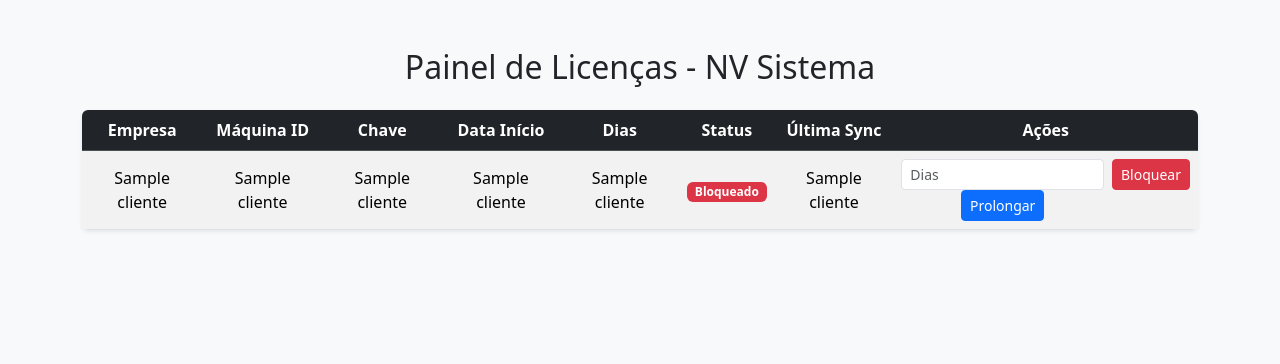
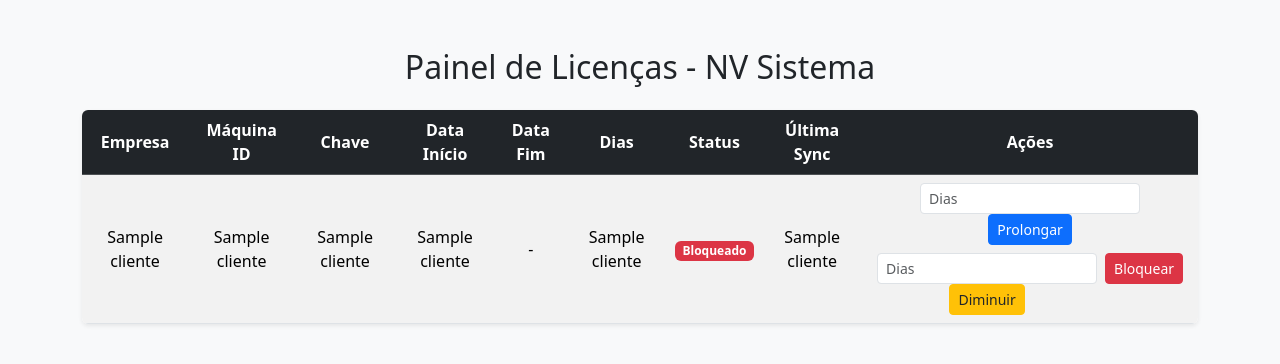
Before and after one commit to servidor879909499/servidor_licencas, a Flask app: template templates/painel.html in a window 1280 px wide. Shown: the top 364 px of the page. Run offline with Flask 3, Linux system fonts and the light colour scheme; the template is opened without the code that fills it: most values are stand-ins (such as "Sample title", 1, 10 or a date in 2020); some libraries are stand-ins or nearby versions.

Commit message:
Update painel.html

```diff
--- a/templates/painel.html
+++ b/templates/painel.html
@@ -20,6 +20,7 @@
             display: flex;
             gap: 0.5rem;
             justify-content: center;
+            flex-wrap: wrap;
         }
         @media (max-width: 768px) {
             .form-inline {
@@ -40,6 +41,7 @@
                     <th>Máquina ID</th>
                     <th>Chave</th>
                     <th>Data Início</th>
+                    <th>Data Fim</th>
                     <th>Dias</th>
                     <th>Status</th>
                     <th>Última Sync</th>
@@ -53,6 +55,13 @@
                     <td>{{ c[2] }}</td>
                     <td>{{ c[3] }}</td>
                     <td>{{ c[4] | string }}</td>
+                    <td>
+                        {% if c[4] and c[5] %}
+                            {{ (c[4] + timedelta(days=c[5])) | string }}
+                        {% else %}
+                            -
+                        {% endif %}
+                    </td>
                     <td>{{ c[5] }}</td>
                     <td>
                         {% if c[6] == 'ativo' %}
@@ -66,10 +75,14 @@
                         <div class="form-inline">
                             <form action="{{ url_for('prolongar', cliente_id=c[0]) }}" method="POST">
                                 <input type="number" name="dias" placeholder="Dias" class="form-control form-control-sm" required min="1">
-                                <button class="btn btn-sm btn-primary mt-1 mt-md-0">Prolongar</button>
+                                <button class="btn btn-sm btn-primary">Prolongar</button>
+                            </form>
+                            <form action="{{ url_for('diminuir', cliente_id=c[0]) }}" method="POST">
+                                <input type="number" name="dias" placeholder="Dias" class="form-control form-control-sm" required min="1">
+                                <button class="btn btn-sm btn-warning text-dark">Diminuir</button>
                             </form>
                             <form action="{{ url_for('bloquear', cliente_id=c[0]) }}" method="POST">
-                                <button class="btn btn-sm btn-danger mt-1 mt-md-0">Bloquear</button>
+                                <button class="btn btn-sm btn-danger">Bloquear</button>
                             </form>
                         </div>
                     </td>
```
